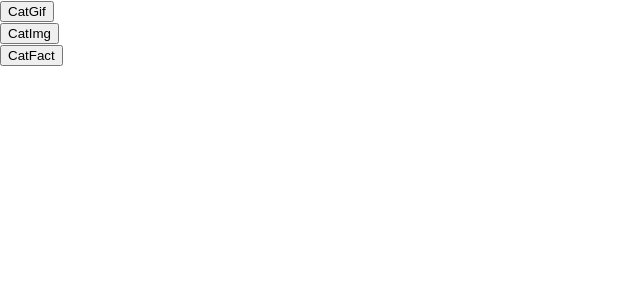
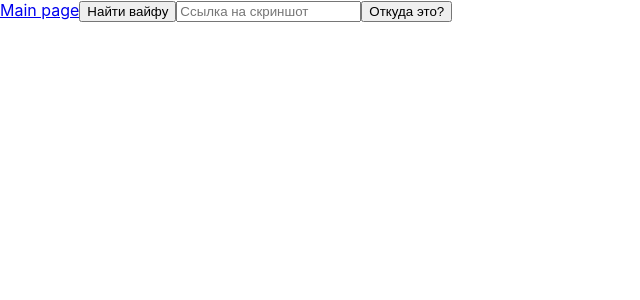
Before and after one commit to NSLyuma/anicat, a React (Create React App) app: page /anime in a window 1280 px wide. Shown: the top 300 px of the page, without its empty margins (0-640 px from the left). Built offline with nearby package versions, Linux system fonts and the light colour scheme.

Commit message:
Finished adding api

```diff
--- a/package.json
+++ b/package.json
@@ -10,8 +10,10 @@
     "@types/node": "^16.18.11",
     "@types/react": "^18.0.26",
     "@types/react-dom": "^18.0.10",
+    "nanoid": "^4.0.0",
     "react": "^18.2.0",
     "react-dom": "^18.2.0",
+    "react-router-dom": "^6.6.2",
     "react-scripts": "5.0.1",
     "typescript": "^4.9.4",
     "web-vitals": "^2.1.4"
@@ -39,5 +41,8 @@
       "last 1 firefox version",
       "last 1 safari version"
     ]
+  },
+  "devDependencies": {
+    "@types/react-router-dom": "^5.3.3"
   }
 }
--- /dev/null
+++ b/src/error-page.tsx
@@ -0,0 +1,31 @@
+import { useRouteError } from 'react-router-dom';
+
+type ErrorResponse = {
+  data: any;
+  status: number;
+  statusText: string;
+  message?: string;
+};
+
+const errorCheck = (error: any): error is ErrorResponse => {
+  return 'data' in error && 'status' in error && 'statusText' in error;
+};
+
+export default function ErrorPage() {
+  const error: any = useRouteError();
+  console.log(error);
+
+  if (errorCheck(error)) {
+    return (
+      <div id="error-page">
+        <h1>Oops! Page not found</h1>
+        <p>Sorry the route you are looking for does not exist.</p>
+        <p>
+          <i>{error.statusText || error.message}</i>
+        </p>
+      </div>
+    );
+  } else {
+    return <></>;
+  }
+}
--- a/src/index.tsx
+++ b/src/index.tsx
@@ -1,16 +1,30 @@
 import React from 'react';
 import ReactDOM from 'react-dom/client';
-import './index.css';
-import App from './App';
+import { createBrowserRouter, RouterProvider } from 'react-router-dom';
+import './styles/index.css';
 import reportWebVitals from './reportWebVitals';
+import App from './routes/App';
+import ErrorPage from './error-page';
+import Cats from './routes/Cats';
+import Anime from './routes/Anime';
+
+const router = createBrowserRouter([
+  {
+    path: '/',
+    element: <App />,
+    errorElement: <ErrorPage />,
+  },
+  { path: '/cats', element: <Cats /> },
+  { path: '/anime', element: <Anime /> },
+]);
 
 const root = ReactDOM.createRoot(
-  document.getElementById('root') as HTMLElement
+  document.getElementById('root') as HTMLElement,
 );
 root.render(
   <React.StrictMode>
-    <App />
-  </React.StrictMode>
+    <RouterProvider router={router} />
+  </React.StrictMode>,
 );
 
 // If you want to start measuring performance in your app, pass a function
--- /dev/null
+++ b/src/routes/Anime.tsx
@@ -0,0 +1,65 @@
+import { nanoid } from 'nanoid';
+import React, { useState } from 'react';
+import { Link } from 'react-router-dom';
+
+function Anime() {
+  const [url, setUrl] = useState('');
+  const [data, setData] = useState([]);
+  const [waifu, setWaifu] = useState('');
+
+  const handleOnChange = (event: React.ChangeEvent<HTMLInputElement>) => {
+    setUrl(event?.target.value);
+  };
+
+  const findAnime = async () => {
+    const response = await fetch(
+      `https://api.trace.moe/search?cutBorders&url=${encodeURIComponent(url)}`,
+    );
+
+    const dataArr = await response.json();
+
+    setData(dataArr.result);
+    setUrl('');
+  };
+
+  const findWaifu = async () => {
+    const url = 'https://api.waifu.im/search';
+    const response = await fetch(url);
+    const data = await response.json();
+    const [img] = data.images;
+
+    setWaifu(img.url);
+  };
+
+  return (
+    <div>
+      <Link to="/">Main page</Link>
+
+      <button onClick={findWaifu}>Найти вайфу</button>
+      {waifu && <img width={'200px'} src={waifu} alt="waifu" />}
+
+      <input
+        name="url"
+        type="text"
+        placeholder="Ссылка на скриншот"
+        value={url}
+        onChange={handleOnChange}
+      />
+      <button onClick={findAnime}>Откуда это?</button>
+      <ul>
+        {data.map((item: any) => (
+          <li key={nanoid()}>
+            <img src={item.image} />
+            <p>From {item.filename}</p>
+            <p>Episode: {item.episode}</p>
+            <video controls>
+              <source src={item.video} />
+            </video>
+          </li>
+        ))}
+      </ul>
+    </div>
+  );
+}
+
+export default Anime;
--- /dev/null
+++ b/src/routes/App.tsx
@@ -0,0 +1,13 @@
+import { Link } from 'react-router-dom';
+import '../styles/App.css';
+
+function App() {
+  return (
+    <div>
+      <Link to="/cats">КотоГенератор</Link>
+      <Link to="/anime">Поиск аниме и вайфу</Link>
+    </div>
+  );
+}
+
+export default App;
--- a/src/App.tsx
+++ b/src/routes/Cats.tsx
@@ -1,7 +1,7 @@
 import React, { useState } from 'react';
-import './App.css';
+import { Link } from 'react-router-dom';
 
-function App() {
+function Cats() {
   const [gif, setGif] = useState<Blob>();
   const [img, setImg] = useState<Blob>();
   const [fact, setFact] = useState('');
@@ -29,17 +29,19 @@ function App() {
   };
 
   return (
-    <div>
+    <div id="cats">
+      <Link to="/">Main page</Link>
+
       <div>{gif && <img src={URL.createObjectURL(gif)} alt="cat-gif" />}</div>
-      <button onClick={getCatGif}>CatGif</button>
+      <button onClick={getCatGif}>Хочу гифку с котом!</button>
 
       <div>{img && <img src={URL.createObjectURL(img)} alt="cat-img" />}</div>
-      <button onClick={getCatImg}>CatImg</button>
+      <button onClick={getCatImg}>Хочу картинку с котом!</button>
 
       <div>{fact}</div>
-      <button onClick={getCatFact}>CatFact</button>
+      <button onClick={getCatFact}>Хочу факт про кошек!</button>
     </div>
   );
 }
 
-export default App;
+export default Cats;
```
Also changed, not shown: src/styles/App.css (renamed from src/App.css), src/styles/index.css (renamed from src/index.css), 2 other files (tests, documents, lock files or other folders).
